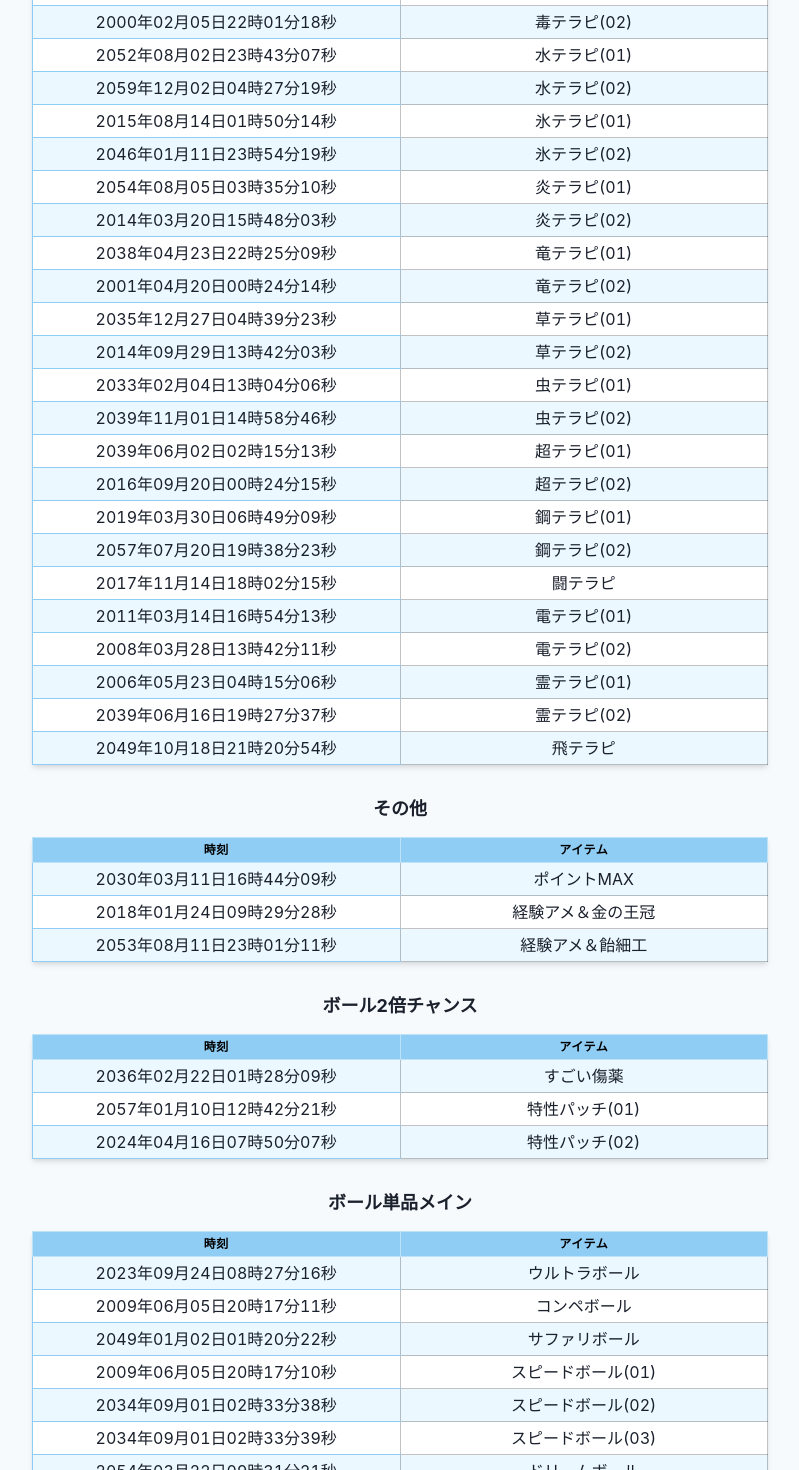
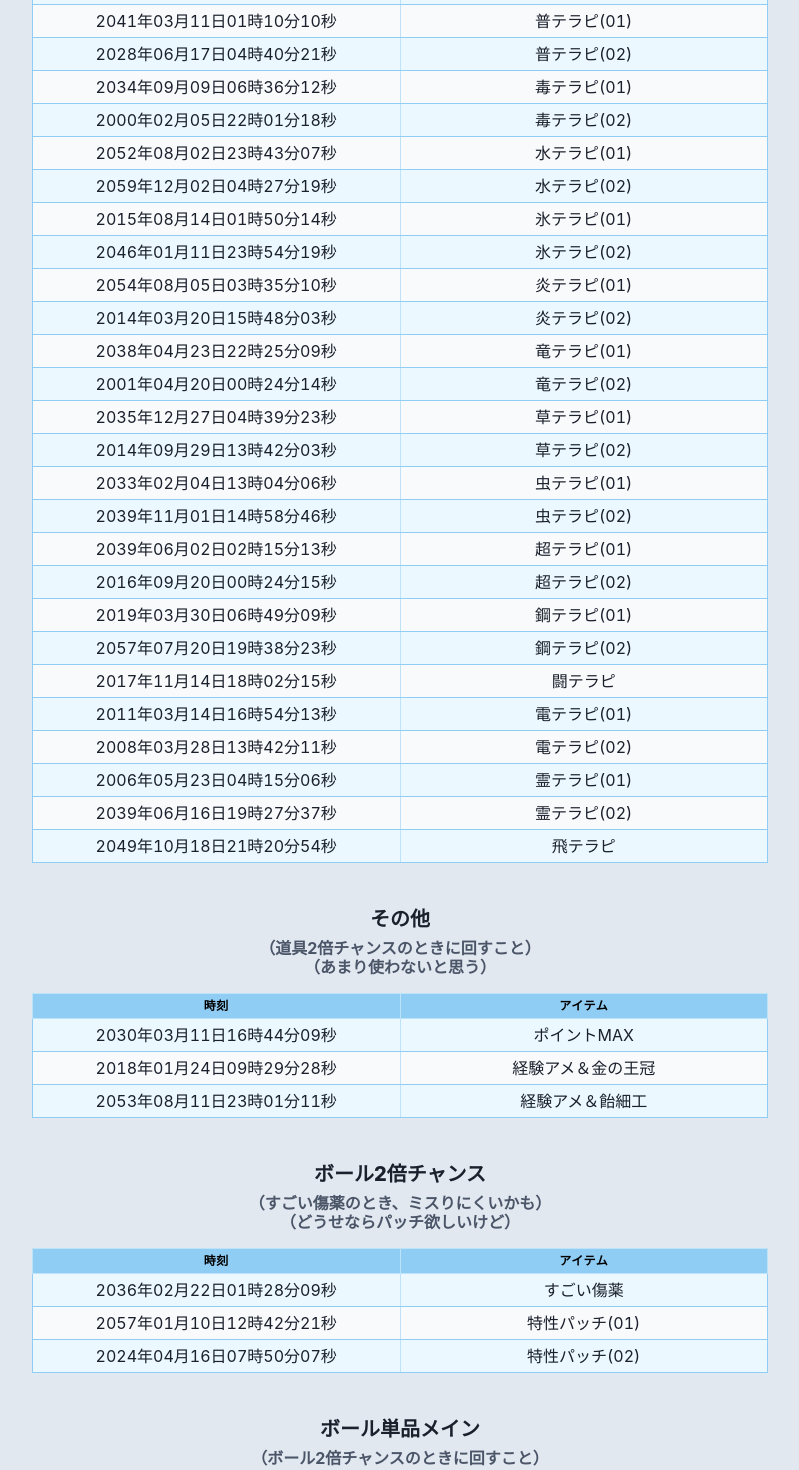
Before and after one commit to Shiori-Takanashi/printer-app, a React (Vite) app: page / in a window 1280 px wide. Shown: the part 740-2210 px from the top of the page, without its empty margins (240-1039 px from the left). Built offline with nearby package versions, Linux system fonts and the light colour scheme.

Commit message:
説明追加

```diff
--- a/src/components/CategoryBlock.jsx
+++ b/src/components/CategoryBlock.jsx
@@ -23,14 +23,44 @@ export default function CategoryBlock({ category, items }) {
                     display="inline-block"
                     position="relative"
                     userSelect="none"
+                    mt="3"
                 >
                     <Box display="flex" flexDirection="column" alignItems="center">
-                        <Box as="span" fontSize="lg" fontWeight="bold">
+                        <Box as="span" fontSize="xl" fontWeight="extrabold">
                             {category}
                         </Box>
                         {category === 'ボール各種' && (
-                            <Box as="span" mt={2} fontSize="sm" color="gray.600">
-                                (1連から即座に10連)
+                            <Box as="span" mt={2} fontSize="md" color="gray.600">
+                                （1連回すとボール2倍チャンスが来る）<br />
+                                （戻らずに10連で回すだけ）
+                            </Box>
+                        )}
+                        {category === 'テラピース' && (
+                            <Box as="span" mt={2} fontSize="md" color="gray.600">
+                                （1種類が大量。道具2倍チャンスのときに回すこと）
+                            </Box>
+                        )}
+                        {category === '道具2倍チャンス' && (
+                            <Box as="span" mt={2} fontSize="md" color="gray.600">
+                                （5連を回すと道具2倍チャンスとパッチor飴）<br />
+                                （回し続けても良いし、道具2倍チャンスを出すために使っても良い）
+                            </Box>
+                        )}
+                        {category === 'その他' && (
+                            <Box as="span" mt={2} fontSize="md" color="gray.600">
+                                （道具2倍チャンスのときに回すこと）<br />
+                                （あまり使わないと思う）
+                            </Box>
+                        )}
+                        {category === 'ボール単品メイン' && (
+                            <Box as="span" mt={2} fontSize="md" color="gray.600">
+                                （ボール2倍チャンスのときに回すこと）
+                            </Box>
+                        )}
+                        {category === 'ボール2倍チャンス' && (
+                            <Box as="span" mt={2} fontSize="md" color="gray.600">
+                                （すごい傷薬のとき、ミスりにくいかも）<br />
+                                （どうせならパッチ欲しいけど）
                             </Box>
                         )}
                     </Box>
--- a/src/components/CategoryTable.jsx
+++ b/src/components/CategoryTable.jsx
@@ -1,10 +1,11 @@
 import React from 'react';
-import { Table, Thead, Tbody, Tr, Th, Td } from '@chakra-ui/react';
+import { Box, Table, Thead, Tbody, Tr, Th, Td } from '@chakra-ui/react';
 import SequenceTable from './SequenceTable';
 
 export default function CategoryTable({ items, openSet, onRowClick }) {
     return (
-        <Table size="sm" borderWidth="1px" borderStyle="solid" borderColor="blackAlpha.400" display="box" boxShadow="md">
+        <Box overflowX="auto" w="100%">
+            <Table size="sm" borderWidth="1px" borderStyle="solid" borderColor="blackAlpha.400" boxShadow="md">
                 <colgroup>
                     <col width="50%" />
                     <col width="50%" />
@@ -37,8 +38,7 @@ export default function CategoryTable({ items, openSet, onRowClick }) {
                     {items.map((item, idx) => (
                         <React.Fragment key={idx}>
                             <Tr
-                            bg="blue.50"
-                            _hover={{ bg: "cyan.100", cursor: 'pointer' }}
+                                role="group"
                                 onClick={() => onRowClick?.(idx)}
                             >
                                 <Td
@@ -47,22 +47,24 @@ export default function CategoryTable({ items, openSet, onRowClick }) {
                                     borderColor="blue.200"
                                     borderRightWidth="1px"
                                     borderRightStyle="solid"
-                                borderRightColor="blackAlpha.400"
+                                    borderRightColor="blue.100"
                                     textAlign="center"
                                     fontSize="md"
                                     px={0}
-                                bg={idx % 2 === 0 ? "blue.50" : "white"}
+                                    bg={idx % 2 === 0 ? "blue.50" : "whiteAlpha.800"}
+                                    _groupHover={{ bg: "teal.100", cursor: "pointer" }}
                                 >
                                     {item.datetime}
                                 </Td>
                                 <Td
                                     borderWidth="1px"
                                     borderStyle="solid"
-                                borderColor="blackAlpha.400"
+                                    borderColor="blue.200"
                                     textAlign="center"
                                     fontSize="md"
                                     px={0}
-                                bg={idx % 2 === 0 ? "blue.50" : "white"}
+                                    bg={idx % 2 === 0 ? "blue.50" : "whiteAlpha.800"}
+                                    _groupHover={{ bg: "teal.100", cursor: "pointer" }}
                                 >
                                     {item.item}
                                 </Td>
@@ -80,5 +82,6 @@ export default function CategoryTable({ items, openSet, onRowClick }) {
                     ))}
                 </Tbody>
             </Table >
+        </Box>
     );
 }
--- a/src/components/Footer.jsx
+++ b/src/components/Footer.jsx
@@ -12,11 +12,11 @@ export default function Footer() {
             userSelect="none"
         >
             <Flex
-                maxW="container.md"
+                maxW={{ base: '100%', md: 'container.md' }}
                 mx="auto"
                 align="center"
                 justify="center"
-                px={6}
+                px={{ base: 4, md: 6 }}
                 color="gray.200"
                 fontSize="sm"
             >
--- a/src/components/Header.jsx
+++ b/src/components/Header.jsx
@@ -6,12 +6,11 @@ export default function Header() {
         <Box
             as="header"
             bgGradient="linear(to-r, rgb(141,185,235), #6dd5ed)"
-            px={12}
-            py={3}
-            mx="auto"
-            mt={6}
+            px={{ base: 4, md: 12 }}
+            py={{ base: 2, md: 3 }}
+            mx="auto" mt={6}
             boxShadow="md"
-            maxW="300px"
+            maxW={{ base: '100%', sm: 'container.sm', md: '300px' }}
             borderRadius="md"
             userSelect="none"
         >
--- a/src/components/SequenceTable.jsx
+++ b/src/components/SequenceTable.jsx
@@ -14,8 +14,9 @@ export default function SequenceTable({ sequence }) {
                         textAlign="center"
                         textColor="red.500"
                         bg="gray.50"
-                        border="1px"
-                        borderColor="blue.900"
+                        borderWidth="1px"
+                        borderColor="blackAlpha.500"
+                        borderStyle="solid"
                         fontSize="smaller"
                         userSelect="none"
                     >
@@ -23,10 +24,12 @@ export default function SequenceTable({ sequence }) {
                     </Th>
                     <Th
                         textAlign="center"
-                        textColor="gray.500"
-                        bg="gray.100"
-                        border="1px"
-                        borderColor="gray.200"
+                        textColor="gray.700"
+                        fontWeight="normal"
+                        bg="gray.50"
+                        borderWidth="1px"
+                        borderColor="blackAlpha.500"
+                        borderStyle="solid"
                         fontSize="smaller"
                         userSelect="none"
                     >
@@ -37,8 +40,10 @@ export default function SequenceTable({ sequence }) {
             <Th
                 textAlign="center"
                 textColor="red.500"
-                border="1px"
-                borderColor="gray.200"
+                bg="gray.50"
+                borderWidth="1px"
+                borderColor="blackAlpha.500"
+                borderStyle="solid"
                 fontSize="smaller"
                 userSelect="none"
             >
@@ -53,10 +58,11 @@ export default function SequenceTable({ sequence }) {
                 <React.Fragment key={`data-${start + idx}`}>
                     <Td
                         textAlign="center"
-                        textColor="blue.500"
+                        textColor="gray.700"
                         bg="gray.50"
-                        border="1px"
-                        borderColor="gray.200"
+                        borderWidth="1px"
+                        borderColor="blackAlpha.500"
+                        borderStyle="solid"
                         fontSize="smaller"
                         userSelect="none"
                     >
@@ -64,10 +70,12 @@ export default function SequenceTable({ sequence }) {
                     </Td>
                     <Td
                         textAlign="center"
-                        textColor="green.500"
-                        bg="gray.100"
-                        border="1px"
-                        borderColor="gray.200"
+                        textColor="red.500"
+                        fontWeight="bold"
+                        bg="gray.50"
+                        borderWidth="1px"
+                        borderColor="blackAlpha.500"
+                        borderStyle="solid"
                         fontSize="smaller"
                         userSelect="none"
                     >
@@ -77,9 +85,11 @@ export default function SequenceTable({ sequence }) {
             ))}
             <Td
                 textAlign="center"
-                textColor="blue.500"
-                border="1px"
-                borderColor="gray.200"
+                textColor="gray.700"
+                bg="gray.50"
+                borderWidth="1px"
+                borderColor="blackAlpha.500"
+                borderStyle="solid"
                 fontSize="smaller"
                 userSelect="none"
             >
@@ -89,8 +99,16 @@ export default function SequenceTable({ sequence }) {
     );
 
     return (
-        <Box bg="gray.100" p={2} borderWidth="1px" borderColor="gray.200">
-            <Table size="xs" borderCollapse="collapse" marginBottom={2}>
+        <Box
+            overflowX="auto"
+            w="100%"
+            bg="gray.100"
+            p={2}
+            borderBottomStyle="solid"
+            borderBottomWidth="1px"
+            borderBottomColor="blue.200"
+        >
+            <Table size="xs" minW="400px" borderCollapse="collapse" marginBottom={2}>
                 <Tbody>
                     {renderHeaderRow(0, rowCount_top)}
                     {renderDataRow(0, rowCount_top)}
--- a/src/pages/Home.jsx
+++ b/src/pages/Home.jsx
@@ -20,11 +20,14 @@ export default function Home() {
     }, {});
 
     return (
-        <Flex direction="column" minH="100vh" bg="gray.50">
+        <Flex direction="column" minH="100vh" bg="gray.200">
             <Header />
             {/* メインコンテンツ部分を flexGrow で伸縮させる */}
             <Box as="main" flex="1" pt={1} pb={4}>
-                <Container maxW="container.md">
+                <Container
+                    maxW={{ base: '100%', md: 'container.md' }}
+                    px={{ base: 2, md: 4 }}
+                >
                     {Object.entries(groupedData).map(([category, items]) => (
                         <CategoryBlock key={category} category={category} items={items} />
                     ))}
```
Also changed, not shown: public/data/data_for_display.json, src/pages/About.jsx (deleted). Lines whose indentation alone changed are shown as unchanged.
